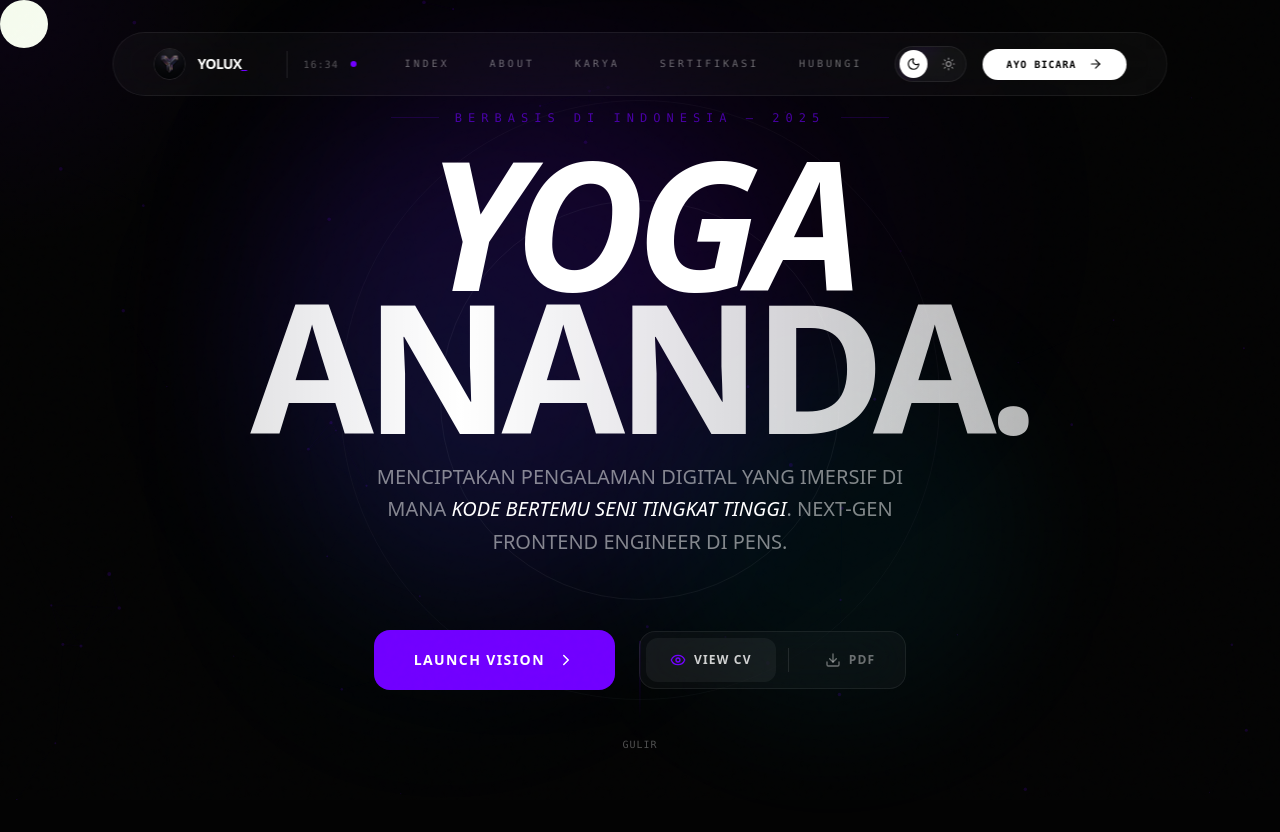
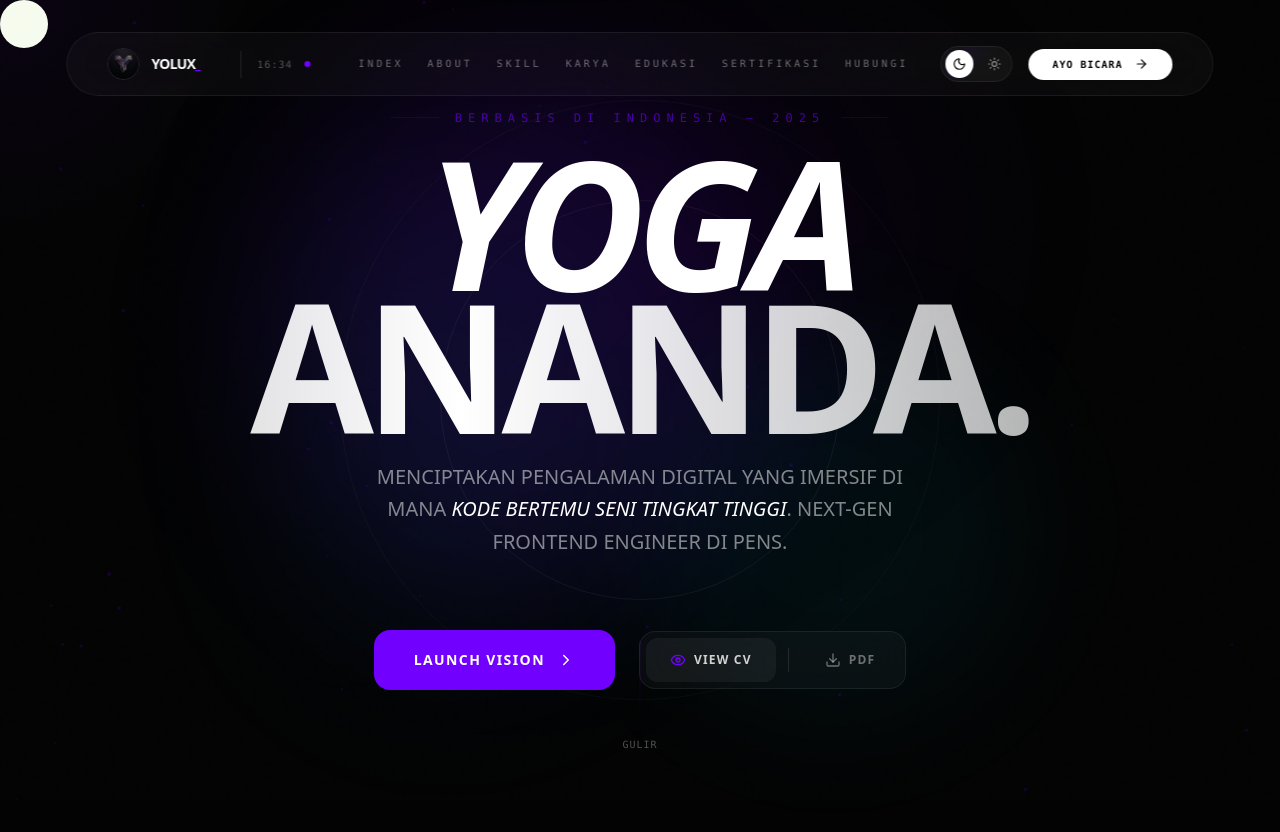
Before and after one commit to Rapprince29/Portofolio2, a Next.js app in the folder p-next/: page / in a window 1280 px wide. Shown: the top 832 px of the page. Built offline with nearby package versions, Linux system fonts and the light colour scheme.

Commit message:
fix: navbar links order and smooth scroll offsets

```diff
--- a/p-next/src/app/theme.css
+++ b/p-next/src/app/theme.css
@@ -230,3 +230,7 @@ body::before {
     transform: none !important;
   }
 }
+
+section {
+  scroll-margin-top: 120px;
+}
--- a/p-next/src/components/Navbar.tsx
+++ b/p-next/src/components/Navbar.tsx
@@ -8,7 +8,9 @@ import Image from 'next/image'
 const navLinks = [
   { name: 'INDEX', href: '#' },
   { name: 'ABOUT', href: '#about' },
+  { name: 'SKILL', href: '#skills' },
   { name: 'KARYA', href: '#projects' },
+  { name: 'EDUKASI', href: '#education' },
   { name: 'SERTIFIKASI', href: '#certificates' },
   { name: 'HUBUNGI', href: '#contact' },
 ]
@@ -77,7 +79,7 @@ export default function Navbar() {
                </div>
 
                {/* Desktop Nav */}
-               <div className="hidden md:flex items-center gap-10 mx-auto">
+               <div className="hidden md:flex items-center gap-6 mx-auto">
                  {navLinks.map((link) => (
                    <a key={link.name} href={link.href} className="group flex flex-col overflow-hidden h-4">
                      <span className="text-[10px] font-mono tracking-[0.3em] text-white/40 group-hover:-translate-y-full transition-transform duration-500 uppercase">{link.name}</span>
```
